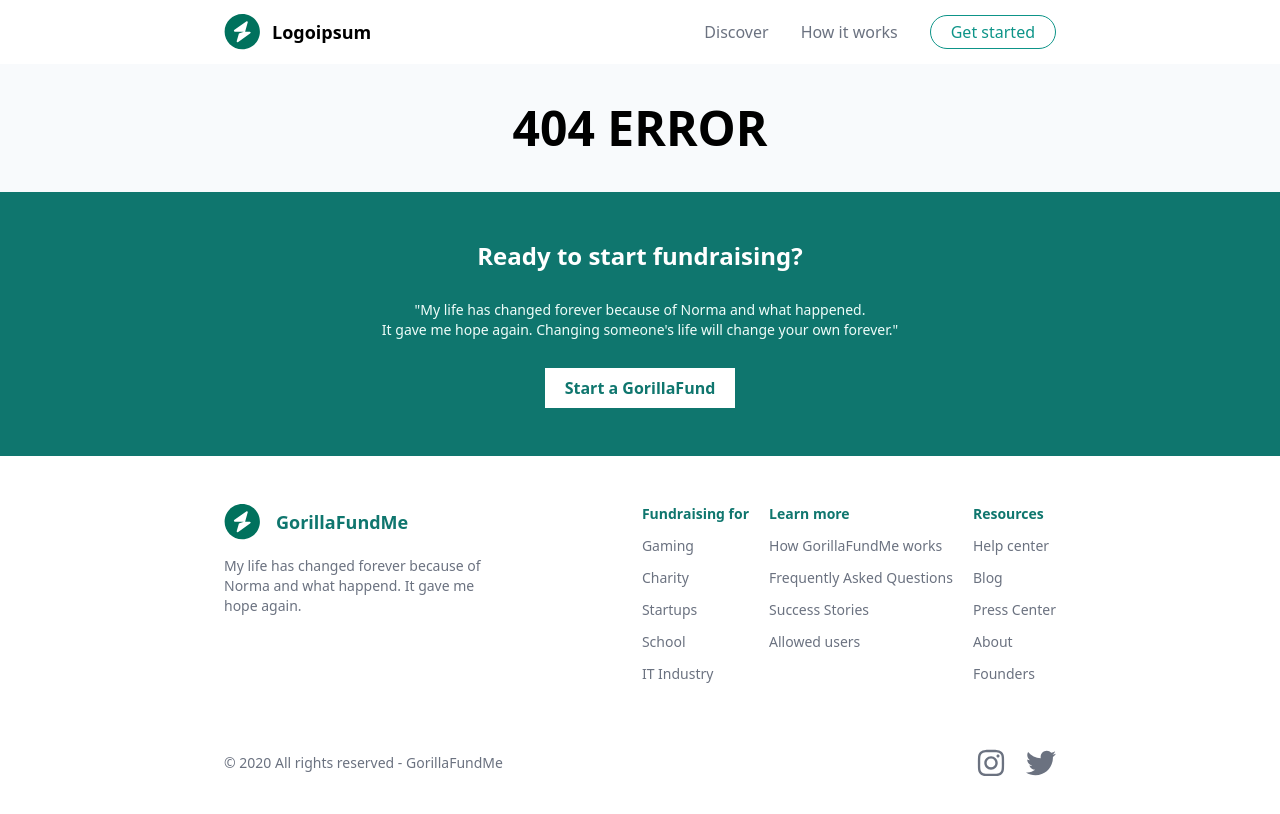
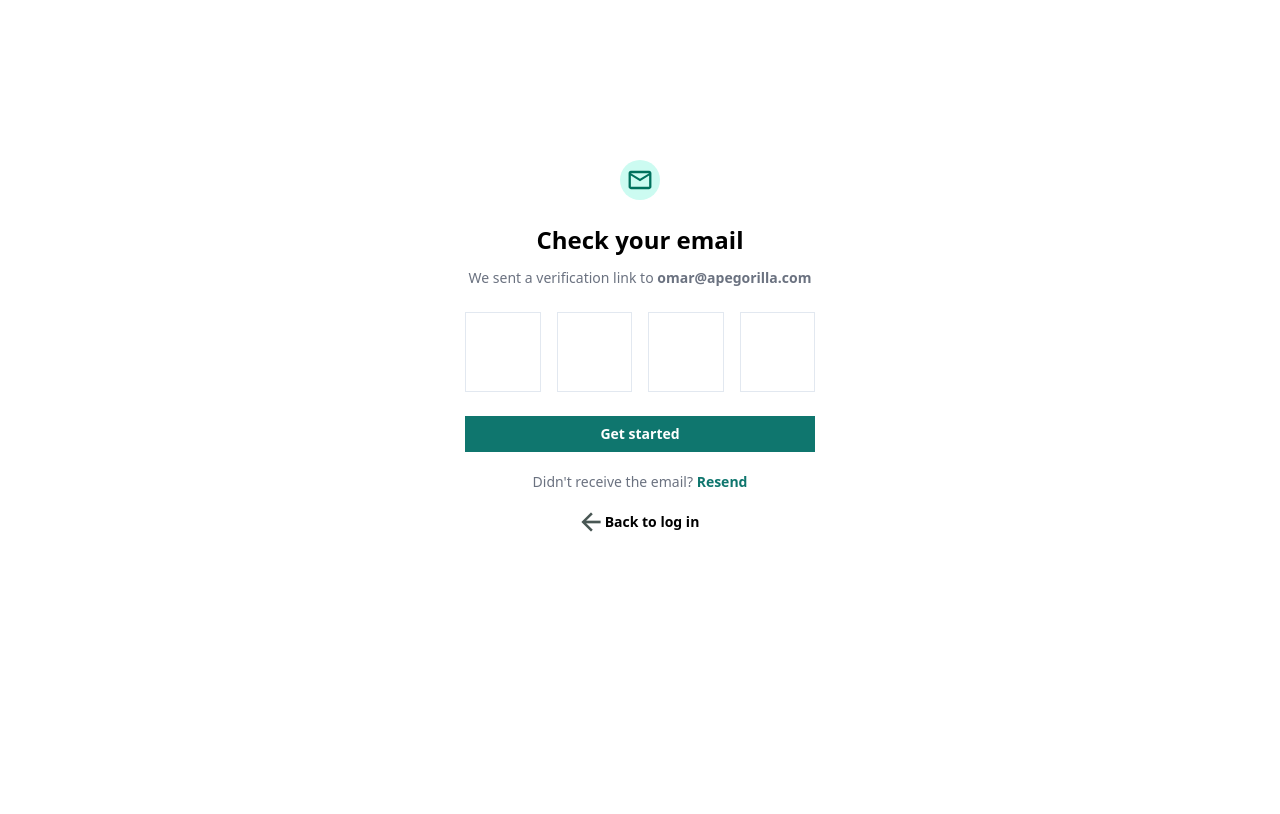
Before and after one commit to supercoolx/gorilla-fund-frontend, a React (Create React App) app: page /verify in a window 1280 px wide. Shown: the top 814 px of the page. Built offline with nearby package versions, Linux system fonts and the light colour scheme.

Commit message:
Reset Password

```diff
--- a/src/router/routes.tsx
+++ b/src/router/routes.tsx
@@ -6,6 +6,8 @@ import Home from "views/Home";
 import NotFound from "views/NotFound";
 import Signup from "views/auth/Signup";
 import Email from "views/auth/Email";
+import Reset from "views/auth/Reset";
+import Verify from "views/auth/Verify";
 
 const routes = [
     {
@@ -25,6 +27,14 @@ const routes = [
         url: URL.PASSWORD_EMAIL
     },
     {
+        component: <Reset />,
+        url: URL.PASSWORD_RESET
+    },
+    {
+        component: <Verify email="omar@apegorilla.com" />,
+        url: URL.EMAIL_VERIFY
+    },
+    {
         component: <Search />,
         url: URL.SEARCH
     },
--- a/src/views/auth/Email.tsx
+++ b/src/views/auth/Email.tsx
@@ -7,11 +7,21 @@ import { URL } from "libs/constants";
 
 const Email = () => {
     const [ email, setEmail ] = useState<string>("");
+    const [ isValid, setIsValid ] = useState<boolean>(false);
     const [ isSent, setIsSent ] = useState<boolean>(false);
 
-    const handleChange = (e: any) => setEmail(e.target.value);
+    const handleChange = (e: any) => {
+        setIsValid(e.target.checkValidity());
+        setEmail(e.target.value);
+    }
+    const handleClick = (e: any) => {
+        if(isValid) {
+            setIsSent(true);
+            sendEmail();
+        }
+    }
     const sendEmail = () => {
-        setIsSent(true);
+
     }
 
     return (
@@ -22,9 +32,9 @@ const Email = () => {
                         <img src={iconEmail} className="w-6" alt="" />
                     </div>
                     <div className="pt-6 text-2xl font-bold">Check your email</div>
-                    <div className="py-4 text-gray-500">We sent a password reset link to <div className="font-bold">{email}</div></div>
+                    <div className="py-4 text-gray-500">We sent a password reset link to <span className="font-bold">{email}</span></div>
                     <a href={`mailto:${email}`} className="w-full py-2 font-bold text-center text-white bg-teal-700">Open email app</a>
-                    <div className="pt-5 text-gray-500">Didn't receive the email? <span className="font-bold text-teal-700 cursor-pointer">Resend</span></div>
+                    <div className="pt-5 text-gray-500">Didn't receive the email? <span onClick={sendEmail} className="font-bold text-teal-700 cursor-pointer">Resend</span></div>
                     <Link to={URL.LOGIN} className="flex justify-center w-full py-2 mt-3">
                         <img src={iconBack} alt="" />
                         <div className="pl-1 font-bold">Back to log in</div>
@@ -39,9 +49,9 @@ const Email = () => {
                     <div className="pt-3 text-gray-500">No worries, we'll send you reset instructions.</div>
                     <div className="flex flex-col w-full py-6">
                         <div className="pb-1 font-bold">Email</div>
-                        <input type="email" onChange={handleChange} className="w-full py-2 px-3 focus:outline-none border-[1px] border-slate-200" placeholder="Enter your email" />
+                        <input type="email" onChange={handleChange} className="w-full py-2 px-3 focus:outline-none border-[1px] border-slate-200" placeholder="Enter your email" required />
                     </div>
-                    <button onClick={sendEmail} className="w-full py-2 font-bold text-white bg-teal-700">Reset password</button>
+                    <button onClick={handleClick} className="w-full py-2 font-bold text-white bg-teal-700">Reset password</button>
                     <Link to={URL.LOGIN} className="flex justify-center w-full py-2 mt-3">
                         <img src={iconBack} alt="" />
                         <div className="pl-1 font-bold">Back to log in</div>
--- /dev/null
+++ b/src/views/auth/Reset.tsx
@@ -0,0 +1,70 @@
+import React, { useEffect, useState } from "react";
+import iconKey from "assets/img/svg/key.svg";
+import iconCheck from "assets/img/svg/check.svg";
+import iconBack from "assets/img/svg/back.svg";
+import { Link } from "react-router-dom";
+import { URL } from "libs/constants";
+
+const Reset = () => {
+    const [ password, setPassword ] = useState<string>("");
+    const [ confirmPass, setConfirmPass ] = useState<string>("");
+    const [ isReset, setIsReset ] = useState<boolean>(false);
+
+    const handleChange1 = (e: any) => {
+        setPassword(e.target.value);
+    }
+    const handleChange2 = (e: any) => {
+        setConfirmPass(e.target.value);
+    }
+    const handleClick = (e: any) => setIsReset(password.length >= 8 && password === confirmPass);
+    const resetPassword = () => {
+        alert();
+    }
+
+    useEffect(() => {
+        if(isReset) resetPassword();
+    }, [isReset]);
+
+    return (
+        <div className="flex justify-center py-40 text-sm">
+            { isReset ? (
+                <div className="flex flex-col items-center w-[350px]">
+                    <div className="flex justify-center w-10 h-10 bg-teal-100 rounded-full">
+                        <img src={iconCheck} className="w-6" alt="" />
+                    </div>
+                    <div className="pt-6 text-2xl font-bold">Password reset</div>
+                    <div className="py-4 text-center text-gray-500">Your password has been successfully reset. Click below to log in automatically.</div>
+                    <button className="w-full py-2 font-bold text-center text-white bg-teal-700">Continue</button>
+                    <Link to={URL.LOGIN} className="flex justify-center w-full py-2 mt-3">
+                        <img src={iconBack} alt="" />
+                        <div className="pl-1 font-bold">Back to log in</div>
+                    </Link>
+                </div>
+            ) : (
+                <div className="flex flex-col items-center w-[350px]">
+                    <div className="flex justify-center w-10 h-10 bg-teal-100 rounded-full">
+                        <img src={iconKey} className="w-6" alt="" />
+                    </div>
+                    <div className="pt-6 text-2xl font-bold">Set your new password</div>
+                    <div className="pt-3 text-center text-gray-500">Your new password must be different to previously used passwords.</div>
+                    <div className="flex flex-col w-full pt-6">
+                        <div className="pb-1 font-bold">Password*</div>
+                        <input type="password" onChange={handleChange1} className="w-full py-2 px-3 focus:outline-none border-[1px] border-slate-200" placeholder="Enter your email" />
+                        <div className="pt-2 text-gray-500">Must be at least 8 characters.</div>
+                    </div>
+                    <div className="flex flex-col w-full py-6">
+                        <div className="pb-1 font-bold">Confirm Password*</div>
+                        <input type="password" onChange={handleChange2} className="w-full py-2 px-3 focus:outline-none border-[1px] border-slate-200" placeholder="Enter your password" />
+                    </div>
+                    <button onClick={handleClick} className="w-full py-2 font-bold text-white bg-teal-700">Reset Password</button>
+                    <Link to={URL.LOGIN} className="flex justify-center w-full py-2 mt-3">
+                        <img src={iconBack} alt="" />
+                        <div className="pl-1 font-bold">Back to log in</div>
+                    </Link>
+                </div>
+            )}
+        </div>
+    )
+}
+
+export default Reset;
--- /dev/null
+++ b/src/views/auth/Verify.tsx
@@ -0,0 +1,54 @@
+import React, { useEffect, useState } from "react";
+import iconEmail from "assets/img/svg/email.svg";
+import iconCheck from "assets/img/svg/check.svg";
+import iconBack from "assets/img/svg/back.svg";
+import { Link } from "react-router-dom";
+import { URL } from "libs/constants";
+
+const Verify = ({ email }: { email: string }) => {
+    const [ password, setPassword ] = useState<string[]>(['', '', '', '']);
+    const [ isVerified, setIsVerified ] = useState<boolean>(false);
+
+    const sendEmail = () => {}
+
+    return (
+        <div className="flex justify-center py-40 text-sm">
+            { isVerified ? (
+                <div className="flex flex-col items-center w-[350px]">
+                    <div className="flex justify-center w-10 h-10 bg-teal-100 rounded-full">
+                        <img src={iconCheck} className="w-6" alt="" />
+                    </div>
+                    <div className="pt-6 text-2xl font-bold">Email verified</div>
+                    <div className="py-4 text-center text-gray-500">Your email has been successfully verified. Click below to log in automatically.</div>
+                    <button className="w-full py-2 font-bold text-center text-white bg-teal-700">Get started</button>
+                    <Link to={URL.LOGIN} className="flex justify-center w-full py-2 mt-3">
+                        <img src={iconBack} alt="" />
+                        <div className="pl-1 font-bold">Back to log in</div>
+                    </Link>
+                </div>
+            ) : (
+                <div className="flex flex-col items-center w-[350px]">
+                    <div className="flex justify-center w-10 h-10 bg-teal-100 rounded-full">
+                        <img src={iconEmail} className="w-6" alt="" />
+                    </div>
+                    <div className="pt-6 text-2xl font-bold">Check your email</div>
+                    <div className="pt-3 text-center text-gray-500">We sent a verification link to  <span className="font-bold">{email}</span></div>
+                    <div className="grid w-full grid-cols-4 gap-4 py-6">
+                        <input type="text" className="focus:outline-none focus:border-teal-700 capitalize h-20 border-[1px] border-slate-200 text-center text-3xl font-bold" />
+                        <input type="text" className="focus:outline-none focus:border-teal-700 capitalize h-20 border-[1px] border-slate-200 text-center text-3xl font-bold" />
+                        <input type="text" className="focus:outline-none focus:border-teal-700 capitalize h-20 border-[1px] border-slate-200 text-center text-3xl font-bold" />
+                        <input type="text" className="focus:outline-none focus:border-teal-700 capitalize h-20 border-[1px] border-slate-200 text-center text-3xl font-bold" />
+                    </div>
+                    <button className="w-full py-2 font-bold text-white bg-teal-700">Get started</button>
+                    <div className="pt-5 text-gray-500">Didn't receive the email? <span onClick={sendEmail} className="font-bold text-teal-700 cursor-pointer">Resend</span></div>
+                    <Link to={URL.LOGIN} className="flex justify-center w-full py-2 mt-3">
+                        <img src={iconBack} alt="" />
+                        <div className="pl-1 font-bold">Back to log in</div>
+                    </Link>
+                </div>
+            )}
+        </div>
+    )
+}
+
+export default Verify;
```
